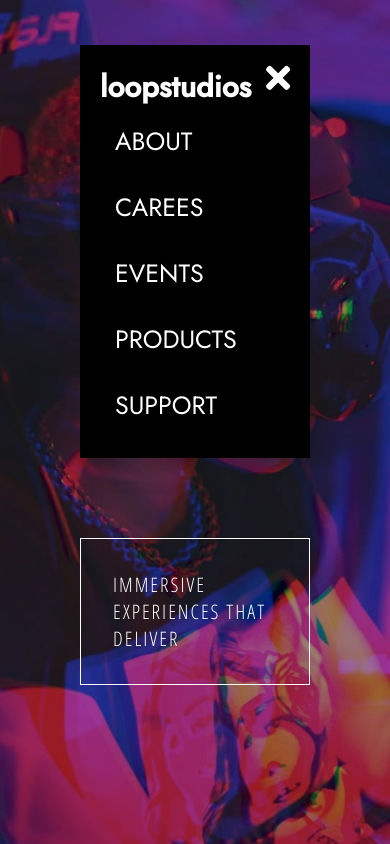
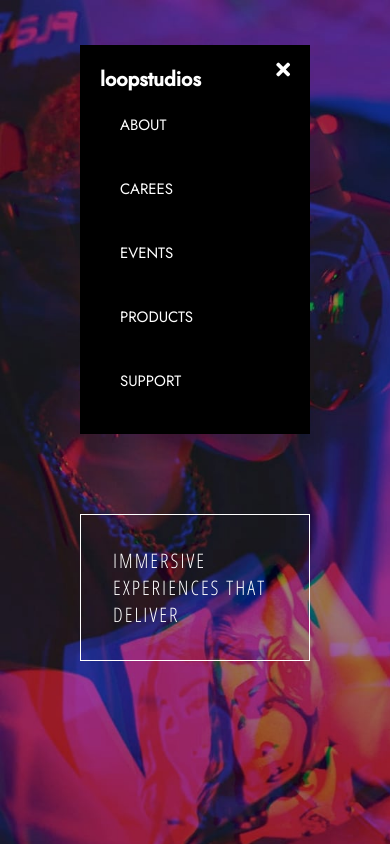
Before and after one commit to TavCode/Landing-page, a website: page index.html in a window 390 px wide. Both pictures are taken after a click on the icon 341 px from the left and 60 px from the top of the page. Shown: the top 844 px of the page. Drawn offline with Linux system fonts and the light colour scheme.

Commit message:
landing-page

```diff
--- a/index.css
+++ b/index.css
@@ -29,6 +29,7 @@ a {
   font-size: 16px;
   font-family: "Jost", sans-serif;
   font-weight: 500;
+  border-bottom: 2px solid transparent;
 }
 /*  */
 .head {
@@ -352,7 +353,7 @@ button:hover {
     font-size: 25px;
     text-transform: uppercase;
     font-weight: lighter;
-    padding: 5px;
+    padding: 10px;
   }
 
   a:hover {
@@ -379,7 +380,7 @@ button:hover {
   padding: 20px;
 }
 
-@media screen and (max-width: 400px) {
+@media screen and (max-width: 500px) {
   .h1-hero {
     font-size: 20px;
   }
@@ -393,4 +394,16 @@ button:hover {
   .img-grid {
     width: 100%;
   }
+  .div-sub-grid {
+    width: 85%;
+  }
+  .strong-head {
+    font-size: 20px;
+  }
+  .a-head {
+    font-size: 15px;
+  }
+  #delete {
+    font-size: 20px;
+  }
 }
```
